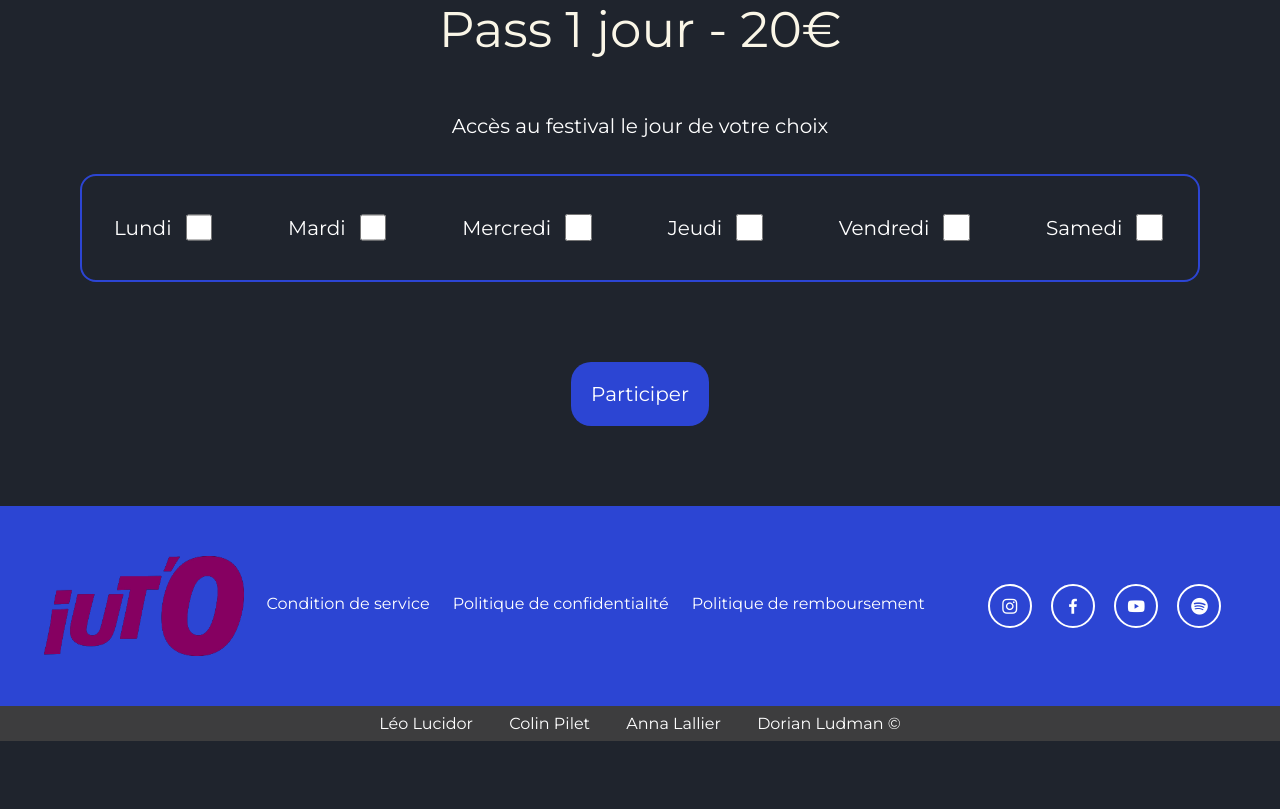
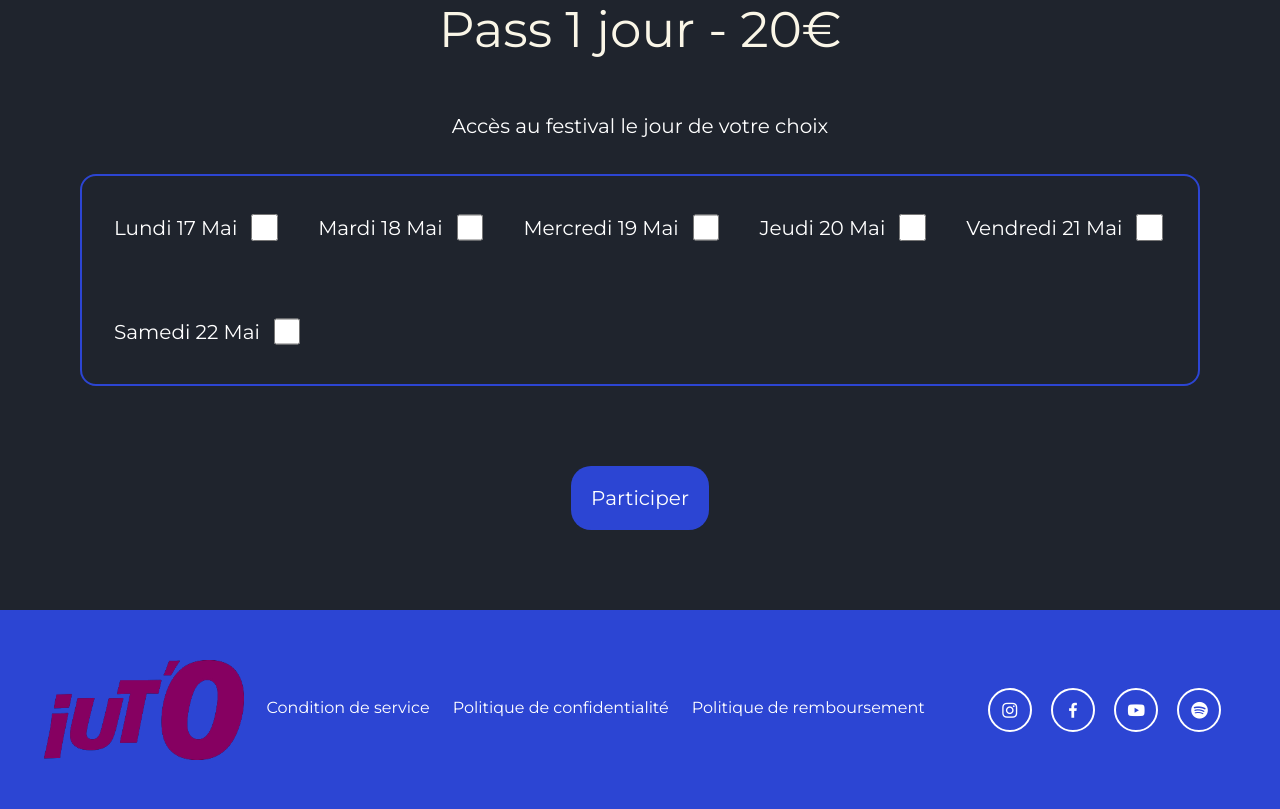
Before and after one commit to DorianLudm/Fest-IUT-O, a Flask app: page /pass-1-jour in a window 1280 px wide. Shown: the part 133-942 px from the top of the page. Before the commit the page ends 874 px from the top, so only its background shows below. Run offline with Flask 3, Linux system fonts and the light colour scheme; the visitor is signed in with stand-in values (Sample User, id 1); parts of the project's set-up code (start-up, migrations or seed data) failed here and were passed over.

Commit message:
billeterie update

```diff
--- a/festIUTO/requette.py
+++ b/festIUTO/requette.py
@@ -137,7 +137,7 @@ def create_billet(cnx, mail, jour):
     try:
         idBillet = get_max_idBillet(cnx) + 1
         print(idBillet)
-        cnx.execute(text("INSERT INTO BILLET (idBillet, mailAcheteur, idFestival, jourdebut, idType) VALUES ('"+str(idBillet)+"', '"+mail+"', 1, 2024-01-09, 1);"))
+        cnx.execute(text("INSERT INTO BILLET (idBillet, mailAcheteur, idFestival, jourdebut, idType) VALUES ('"+str(idBillet)+"', '"+mail+"', 1, '"+jour+"', 1);"))
         cnx.commit()
         print("Ajout réussi")
     except:
--- a/festIUTO/templates/compte.html
+++ b/festIUTO/templates/compte.html
@@ -104,7 +104,11 @@
           <div class="billet">
             <img class="element" src="../static/img/icon-logo.png" alt="logo festiuto">
             <div class="container-nom">
+              {% if billet[3] == "2024-05-17" %}
+              <h3 class="element">Lundi 17 Mai</h3>
+              {% else %}
               <h3 class="element">{{ billet[3] }}</h3>
+              {% endif %}
               <p class="element">{{ billet[5] }} {{ billet[6] }}</p>
             </div>
             <img class="element" src="../static/img/qrcode.png" alt="qr code">
--- a/festIUTO/templates/home.html
+++ b/festIUTO/templates/home.html
@@ -17,10 +17,10 @@
         {% block base %}
         <h1 class="titre">Festiut’O</h1>
         <div class="date-festival-left">
-            <p>17.18.19 mai 2024</p>
+            <p>17.18.19.20.21.22 mai 2024</p>
         </div>
         <div class="date-festival-right">
-            <p>17.18.19 mai 2024</p>
+            <p>17.18.19.20.21.22 mai 2024</p>
         </div>
 
         <!-- </header> -->
--- a/festIUTO/templates/pass1jour.html
+++ b/festIUTO/templates/pass1jour.html
@@ -23,26 +23,26 @@
                     {{ form.hidden_tag() }}
                     <ul class="liste-jour">
                         <li>
-                            <p class="element">Lundi</p>
+                            <p class="element">Lundi 17 Mai</p>
                             {{ form.lundi(size=50, class_="element") }}
                         </li>
                         <li>
-                            <p class="element">Mardi</p>
+                            <p class="element">Mardi 18 Mai</p>
                             {{ form.mardi(size=50, class_="element") }}
                         </li>
                         <li>
-                            <p class="element">Mercredi</p>
+                            <p class="element">Mercredi 19 Mai</p>
                             {{ form.mercredi(size=50, class_="element") }}
                         <li>
-                            <p class="element">Jeudi</p>
+                            <p class="element">Jeudi 20 Mai</p>
                             {{ form.jeudi(size=50, class_="element") }}
                         </li>
                         <li>
-                            <p class="element">Vendredi</p>
+                            <p class="element">Vendredi 21 Mai</p>
                             {{ form.vendredi(size=50, class_="element") }}
                         </li>
                         <li>
-                            <p class="element">Samedi</p>
+                            <p class="element">Samedi 22 Mai</p>
                             {{ form.samedi(size=50, class_="element") }}
                         </li>
                     </ul>
--- a/festIUTO/templates/passsemaine.html
+++ b/festIUTO/templates/passsemaine.html
@@ -15,13 +15,13 @@
         <div class="content">
             <div class="details">
                 <div class="center">
-                    <h1>Pass semaine - 90€</h1>
+                    <h1>Pass semaine - <span class="dimanche">90€</span></h1>
                     <p class="acces-festival">Accès au festival tout les jours de la semaine <span class="dimanche">excepter le dimanche</span></p>
+                    <p class="acces-festival">Lundi 17 Mai, Mardi 18 Mai, Mercredi 19 Mai, Jeudi 20 Mai, Vendredi 21 Mai, Samedi 22 Mai</p>
                 </div>
                 <form class="form-semaine" method="post" action="{{ url_for('passSemaineValid') }}">
                     <div class="buy">
                         <input type="submit" class="particip-btn" value="Participer">
-                        <!-- <a class="particip-btn" href="/payement?pass=semaine">Participer</a> -->
                     </div>
                 </form>
             </div>
--- a/festIUTO/views.py
+++ b/festIUTO/views.py
@@ -94,12 +94,12 @@ class ModifierForm(FlaskForm):
         return (nom, prenom, mail, mdp, confirmerMdp) # comment faire que sur un formulaire flaskForm seulement un booleanField soit cliquer a la fois
 
 class SelectJourForm(FlaskForm):
-    lundi = BooleanField('Lundi', validators=[Optional()])
-    mardi = BooleanField('Mardi', validators=[Optional()])
-    mercredi = BooleanField('Mercredi', validators=[Optional()])
-    jeudi = BooleanField('Jeudi', validators=[Optional()])
-    vendredi = BooleanField('Vendredi', validators=[Optional()])
-    samedi = BooleanField('Samedi', validators=[Optional()])
+    lundi = BooleanField('Lundi 17 mai', validators=[Optional()])
+    mardi = BooleanField('Mardi 18 mai', validators=[Optional()])
+    mercredi = BooleanField('Mercredi 19 mai', validators=[Optional()])
+    jeudi = BooleanField('Jeudi 20 mai', validators=[Optional()])
+    vendredi = BooleanField('Vendredi 21 mai', validators=[Optional()])
+    samedi = BooleanField('Samedi 22 mai', validators=[Optional()])
     submit = SubmitField('Participer')
 
     def get_jour(self):
@@ -210,22 +210,20 @@ def pass2jours():
     if f.validate_on_submit():
         jours = f.get_jour()
         if les_jours_sont_valide_2jours(jours) == True:
-            print("test2")
-            jour = f.get_jour()
-            jourChoisit = ""
-            if jour[0]:
-                jourChoisit = "lundi"
-            elif jour[1]:
-                jourChoisit = "mardi"
-            elif jour[2]:
-                jourChoisit = "mercredi"
-            elif jour[3]:
-                jourChoisit = "jeudi"
-            elif jour[4]:
-                jourChoisit = "vendredi"
-            elif jour[5]:
-                jourChoisit = "samedi"
-            return redirect("/payement?pass=1jour&jour="+jourChoisit+"")
+            jourChoisit = []
+            if jours[0]:
+                jourChoisit.append("lundi")
+            if jours[1]:
+                jourChoisit.append("mardi")
+            if jours[2]:
+                jourChoisit.append("mercredi")
+            if jours[3]:
+                jourChoisit.append("jeudi")
+            if jours[4]:
+                jourChoisit.append("vendredi")
+            if jours[5]:
+                jourChoisit.append("samedi")
+            return redirect("/payement?pass=2jours&jour1="+jourChoisit[0]+"&jour2="+jourChoisit[1]+"")
         else:
             print("erreur")
             erreur = "Veuillez choisir deux jours"
@@ -415,8 +413,60 @@ def payement():
    # if f.validate_on_submit():
     if passe == "1jour":
         jour = request.args.get('jour')
+        match jour:
+            case "lundi":
+                jour = "2024-05-17"
+            case "mardi":
+                jour = "2024-05-18"
+            case "mercredi":
+                jour = "2024-05-19"
+            case "jeudi":
+                jour = "2024-05-20"
+            case "vendredi":
+                jour = "2024-05-21"
+            case "samedi":
+                jour = "2024-05-22"
+        print(jour)
         create_billet(cnx, session['utilisateur'][2], jour)
-        return redirect(url_for('compte'))
+    elif passe == "2jours":
+        jour1 = request.args.get('jour1')
+        jour2 = request.args.get('jour2')
+        print(jour1)
+        print(jour2)
+        match jour1:
+            case "lundi":
+                jour1 = "2024-05-17"
+            case "mardi":
+                jour1 = "2024-05-18"
+            case "mercredi":
+                jour1 = "2024-05-19"
+            case "jeudi":
+                jour1 = "2024-05-20"
+            case "vendredi":
+                jour1 = "2024-05-21"
+            case "samedi":
+                jour1 = "2024-05-22"
+        match jour2:
+            case "lundi":
+                jour2 = "2024-05-17"
+            case "mardi":
+                jour2 = "2024-05-18"
+            case "mercredi":
+                jour2 = "2024-05-19"
+            case "jeudi":
+                jour2 = "2024-05-20"
+            case "vendredi":
+                jour2 = "2024-05-21"
+            case "samedi":
+                jour2 = "2024-05-22"
+        print(jour1)
+        print(jour2)
+        create_billet(cnx, session['utilisateur'][2], jour1)
+    elif passe == "semaine":
+        create_billet(cnx, session['utilisateur'][2], "2024-05-17")
+
+    return redirect(url_for('compte'))
+
     return render_template(
             "payement.html",
             title="Festiut'O | Payement",
```
Also changed, not shown: festIUTO/templates/pass2jours.html (+6 -6 lines).
